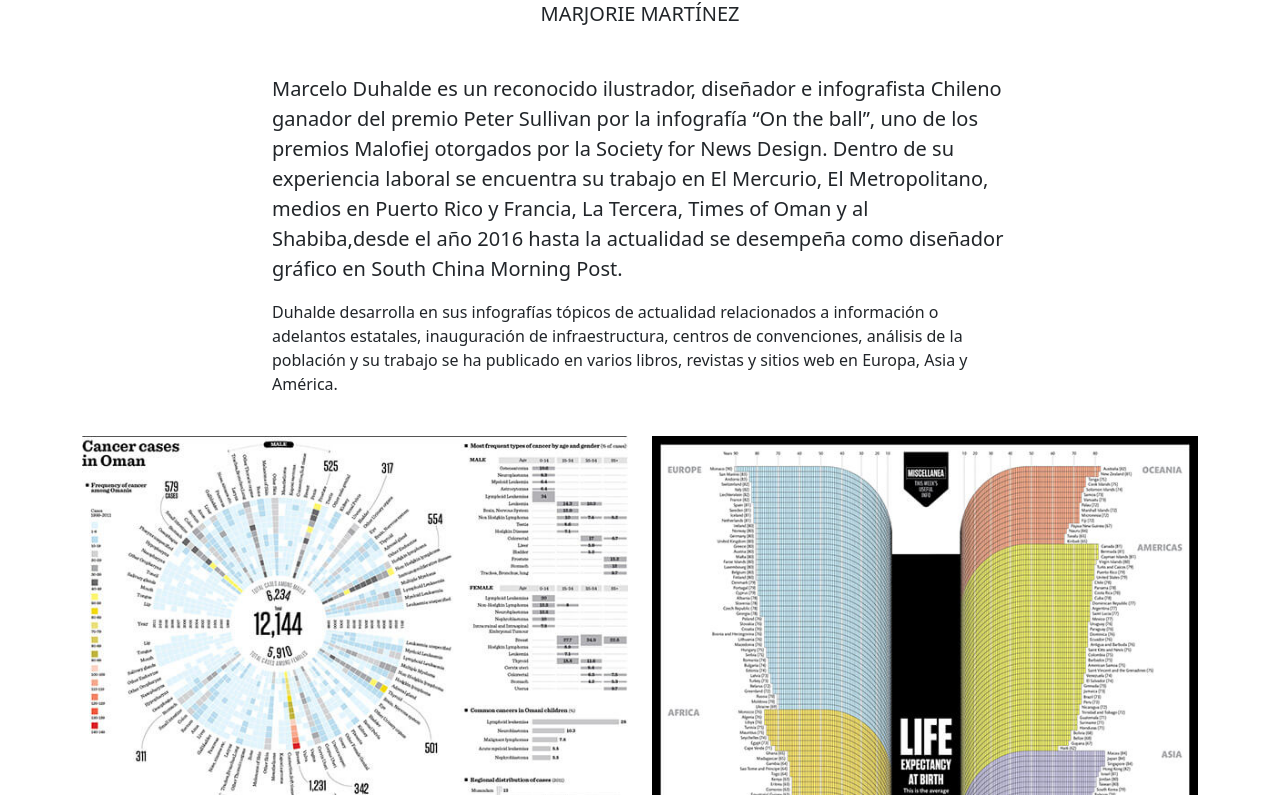
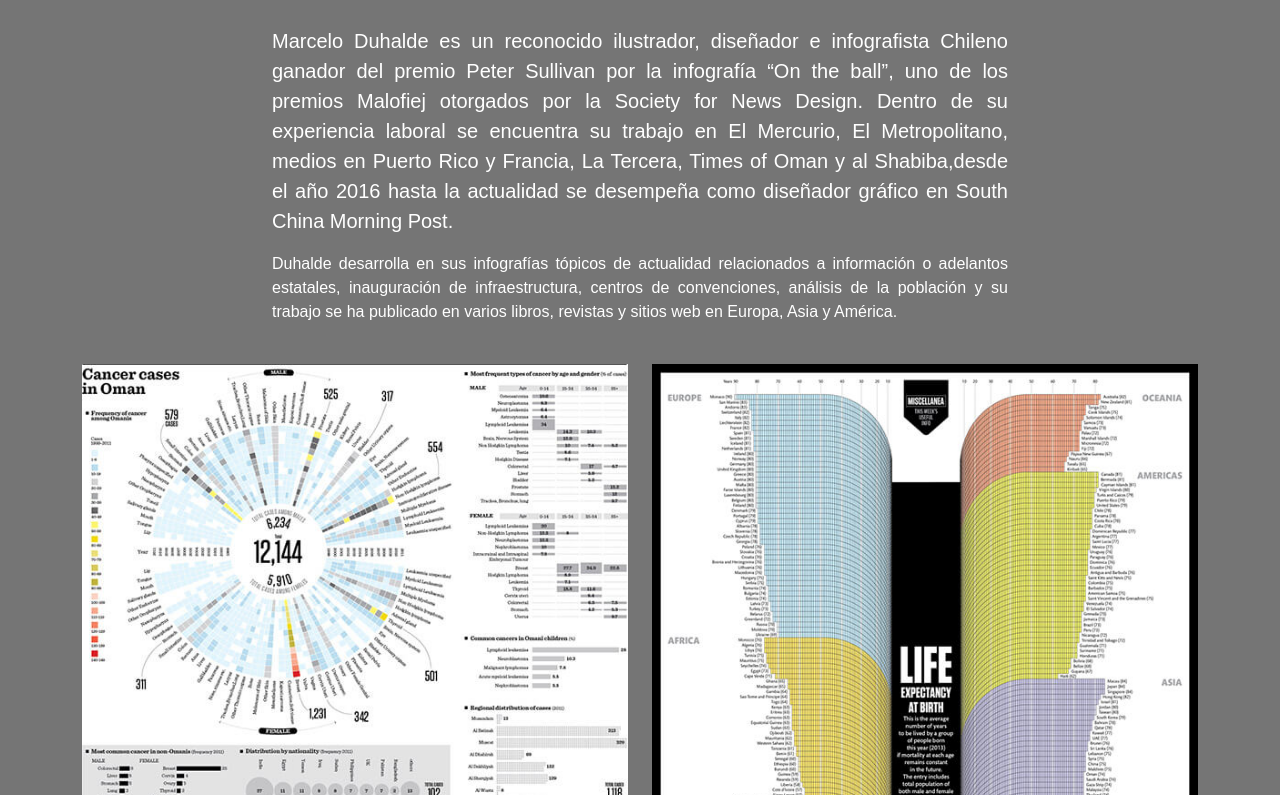
Before and after one commit to Marjoriemartinez/infografia-digital-clase-2, a plain HTML site: page index.html in a window 1280 px wide. Shown: the part 192-987 px from the top of the page. Drawn offline with nearby package versions, Linux system fonts and the light colour scheme.

Commit message:
Update index.html

```diff
--- a/index.html
+++ b/index.html
@@ -4,15 +4,19 @@
         <meta charset="utf-8">
         <meta name="viewport" content="width=device-width, initial-scale=1">
         <link href="https://cdn.jsdelivr.net/npm/bootstrap@5.1.3/dist/css/bootstrap.min.css" rel="stylesheet" integrity="sha384-1BmE4kWBq78iYhFldvKuhfTAU6auU8tT94WrHftjDbrCEXSU1oBoqyl2QvZ6jIW3" crossorigin="anonymous" />
-            <link rel="preconnect" href="https://fonts.googleapis.com">
-<link rel="preconnect" href="https://fonts.gstatic.com" crossorigin>
-<link href="https://fonts.googleapis.com/css2?family=Montserrat:ital,wght@0,200;0,400;0,600;1,400;1,600&display=swap" rel="stylesheet">
-            @media (min-width: 992px) { header p{ text-align: justify; text-justify: inter-word; } }
-        </style>
-        -bs-font-sans-serif: "Monserrat", sans-serif;
+        <link rel="preconnect" href="https://fonts.googleapis.com"/>
+        <link rel="preconnect" href="https://fonts.gstatic.com" crossorigin />
+        <link href="https://fonts.googleapis.com/css2?family=Montserrat:ital,wght@0,200;0,400;0,600;1,400;1,600&display=swap" rel="stylesheet" />
+        <style>
+        :root {
+                --bs-font-sans-serif: "Monserrat", sans-serif;
                 --bs-body-color: #fff;
                 --bs-body-bg: #757575;
         <title>Marcelo Duhalde</title>
+
+             }
+            @media (min-width: 992px) { header p{ text-align: justify; text-justify: inter-word; } }
+        </style>
     </head>
     <body>
         <header class="container">
```
